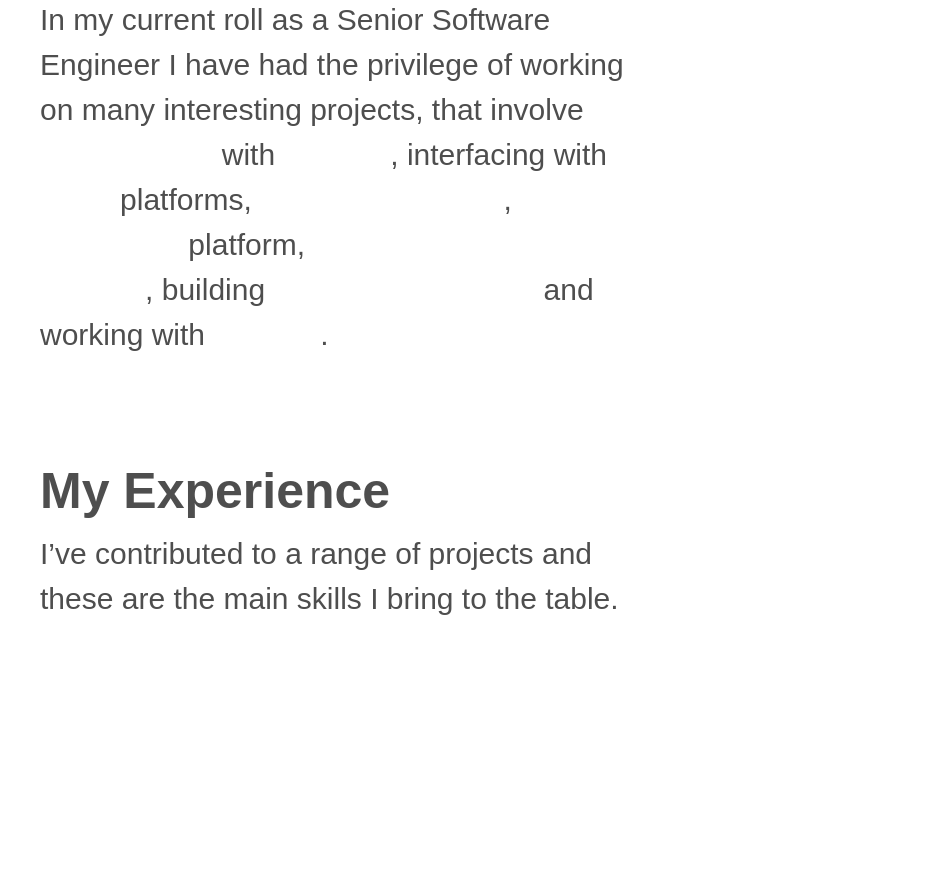
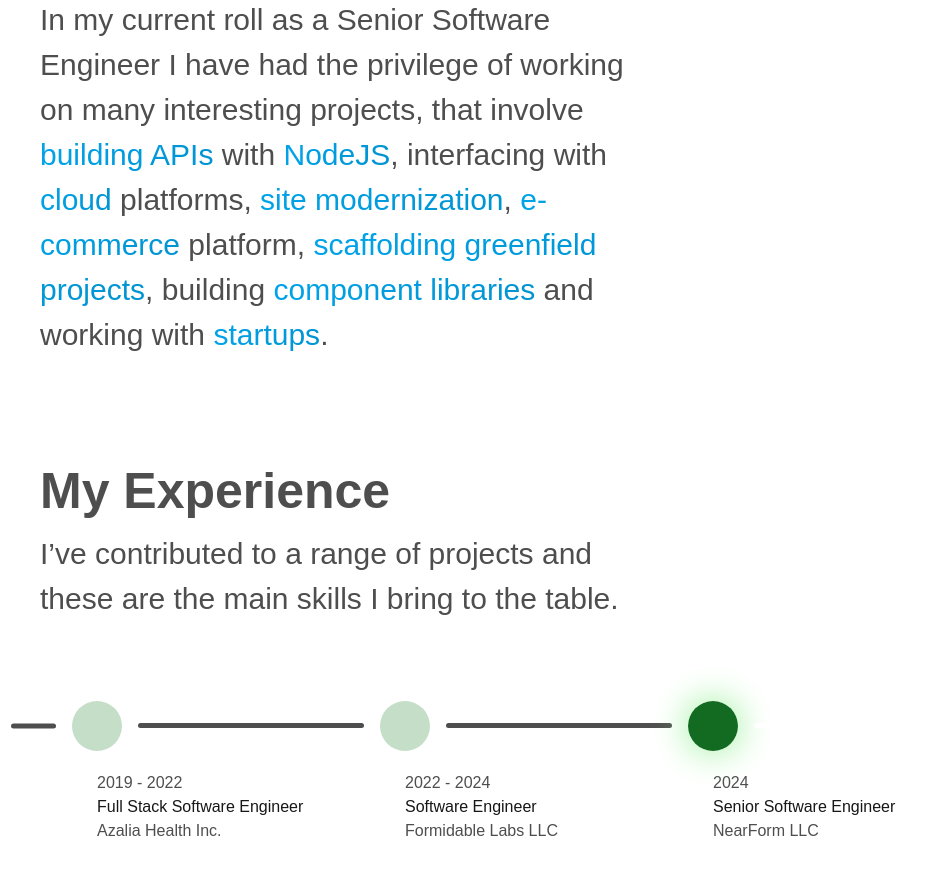
Before and after one commit to mwritter/portfolio-next, a Next.js app: page / in a window 1280 px wide. Shown: the part 1260-2134 px from the top of the page, without its empty margins (0-947 px from the left). Before the commit the page ends 1921 px from the top, so only its background shows below. Built offline with nearby package versions, Linux system fonts and the light colour scheme.

Commit message:
Timeline

```diff
--- a/package.json
+++ b/package.json
@@ -11,10 +11,12 @@
     "build-storybook": "storybook build"
   },
   "dependencies": {
+    "clsx": "^2.1.1",
     "next": "15.2.2",
     "react": "^19.0.0",
     "react-dom": "^19.0.0",
-    "react-markdown": "^10.1.0"
+    "react-markdown": "^10.1.0",
+    "tailwind-merge": "^3.0.2"
   },
   "devDependencies": {
     "@chromatic-com/storybook": "^3.2.5",
--- a/src/components/ExperienceSection.tsx
+++ b/src/components/ExperienceSection.tsx
@@ -1,5 +1,6 @@
 import Heading from "./Heading/Heading";
 import SectionText from "./SectionText/SectionText";
+import { Timeline } from "./Timeline/Timeline";
 
 const markdown = `
 I’ve contributed to a range of projects and these are the main skills
@@ -8,11 +9,12 @@ I bring to the table.
 
 export const ExperienceSection = () => {
   return (
-    <div className="flex flex-col justify-center">
+    <div className="flex flex-col justify-center gap-20">
       <div className="flex flex-col gap-2">
         <Heading text={`My Experience`} />
         <SectionText markdown={markdown} />
       </div>
+      <Timeline />
     </div>
   );
 };
--- /dev/null
+++ b/src/components/MarkdownBlocks/HighlightedText/HighlightedText.module.css
@@ -0,0 +1,25 @@
+.shine {
+    background: linear-gradient(
+          to right,
+          #7953cd 20%,
+          #00affa 30%,
+          #0190cd 70%,
+          #764ada 80%
+      );
+      -webkit-background-clip: text;
+      background-clip: text;
+      -webkit-text-fill-color: transparent;
+      text-fill-color: transparent;
+      background-size: 500% auto;
+      animation: shine 4s ease-in-out infinite alternate;
+  }
+
+
+@keyframes shine {
+    0% {
+      background-position: 0% 50%;
+    }
+  100% {
+      background-position: 100% 50%;
+    }
+  }
--- /dev/null
+++ b/src/components/MarkdownBlocks/HighlightedText/HighlightedText.tsx
@@ -0,0 +1,7 @@
+import { PropsWithChildren } from "react";
+import styles from "./HighlightedText.module.css";
+import { cn } from "@/utils/cn";
+
+export const HighlightedText = ({ children }: PropsWithChildren) => {
+  return <span className={cn(`text-white`, styles.shine)}>{children}</span>;
+};
--- a/src/components/SectionText/SectionText.tsx
+++ b/src/components/SectionText/SectionText.tsx
@@ -1,5 +1,5 @@
-import { PropsWithChildren } from "react";
 import Markdown from "react-markdown";
+import { HighlightedText } from "../MarkdownBlocks/HighlightedText/HighlightedText";
 
 export type SectionTextProps = Array<TextType>;
 
@@ -25,7 +25,3 @@ const SectionText = ({ markdown }: { markdown: string }) => {
 };
 
 export default SectionText;
-
-const HighlightedText = ({ children }: PropsWithChildren) => {
-  return <span className="text-white">{children}</span>;
-};
--- /dev/null
+++ b/src/components/Timeline/Timeline.module.css
@@ -0,0 +1,48 @@
+
+.timeline-section:first-of-type {
+    position: relative;
+    &::before {
+        content: "";
+        position: absolute;
+        height: 5px;
+        width: 45px;
+        background-color: var(--light-grey);
+        border-radius: 5px;
+        top: 25px;
+        margin-left: -16px;
+        transform: translateY(-50%) translateX(-100%);
+
+    }
+}
+
+
+.timeline-dot-active {
+    position: relative;
+    &::before {
+        content: "";
+        position: absolute;
+        inset: 0;
+        border-radius: 100%;
+        animation: pulse 4s ease-in-out infinite alternate;
+    }
+}
+
+.timeline-bar-active {
+    position: relative;
+    &::before {
+        content: "";
+        position: absolute;
+        inset: 0;
+        border-radius: 100%;
+        box-shadow: 0px 0px 20px white;
+    }
+}
+
+@keyframes pulse {
+    0% {
+        box-shadow: 0px 0px 20px lightgreen;
+    }
+    100% {
+        box-shadow: 0px 0px 50px lightgreen;
+    }
+}
--- /dev/null
+++ b/src/components/Timeline/Timeline.tsx
@@ -0,0 +1,110 @@
+import { cn } from "@/utils/cn";
+import styles from "./Timeline.module.css";
+
+export type TimelineData = {
+  title: string;
+  company: string;
+  dates: string[];
+};
+
+const data: TimelineData[] = [
+  {
+    title: "Full Stack Software Engineer",
+    company: "Azalia Health Inc.",
+    dates: ["2019", "2022"],
+  },
+  {
+    title: "Software Engineer",
+    company: "Formidable Labs LLC",
+    dates: ["2022", "2024"],
+  },
+  {
+    title: "Senior Software Engineer",
+    company: "NearForm LLC",
+    dates: ["2024"],
+  },
+];
+
+export const Timeline = () => {
+  return (
+    <div className="grid md:ml-8 sm:grid-cols-[1fr_1fr_1fr] lg:grid-cols-[1fr_1fr_2fr] gap-10 sm:gap-4 w-full max-w-[1440px]">
+      {data.map((_data, index) => (
+        <TimelineSection
+          key={_data.title}
+          active={index === data.length - 1}
+          data={_data}
+        />
+      ))}
+    </div>
+  );
+};
+
+const TimelineSection = ({
+  active,
+  data,
+}: {
+  active?: boolean;
+  data: TimelineData;
+}) => {
+  return (
+    <div
+      className={cn(
+        "flex flex-col gap-2 md:gap-5 flex-1 max-md:[&:before]:hidden",
+        styles["timeline-section"]
+      )}
+    >
+      <div className={cn("flex gap-4 items-center ")}>
+        <TimelineDot active={active} />
+        <TimelineBar active={active} />
+      </div>
+      <TimeLineInfo data={data} />
+    </div>
+  );
+};
+
+const TimelineDot = ({ active }: { active?: boolean }) => {
+  return (
+    <div
+      className={cn("h-[50px] w-[50px] rounded-full bg-[#3C924A]/30", {
+        [styles["timeline-dot-active"]]: active,
+        "bg-[#136B22]": active,
+      })}
+    ></div>
+  );
+};
+
+const TimelineBar = ({
+  className,
+  active,
+}: {
+  className?: string;
+  active?: boolean;
+}) => {
+  return (
+    <div
+      className={cn(
+        "h-[5px] bg-light-grey rounded-lg flex-1",
+        {
+          [styles["timeline-bar-active"]]: active,
+          "bg-white": active,
+        },
+        className
+      )}
+    ></div>
+  );
+};
+
+const TimeLineInfo = ({ data }: { data: TimelineData }) => {
+  const [start, end] = data.dates;
+
+  return (
+    <div className="ml-[25px] ">
+      <p className="text-light-grey">
+        {start}
+        {end ? ` - ${end}` : null}
+      </p>
+      <p>{data.title}</p>
+      <p className="text-light-grey">{data.company}</p>
+    </div>
+  );
+};
--- /dev/null
+++ b/src/utils/cn.ts
@@ -0,0 +1,7 @@
+import clsx from "clsx";
+import { ClassValue } from "clsx";
+import { twMerge } from "tailwind-merge";
+
+export function cn(...inputs: ClassValue[]) {
+  return twMerge(clsx(inputs));
+}
--- /dev/null
+++ b/vite.config.ts
@@ -0,0 +1,3 @@
+import { defineConfig } from "vite";
+
+export default defineConfig({});
```
Also changed, not shown: 2 other files (tests, documents, lock files or other folders).
